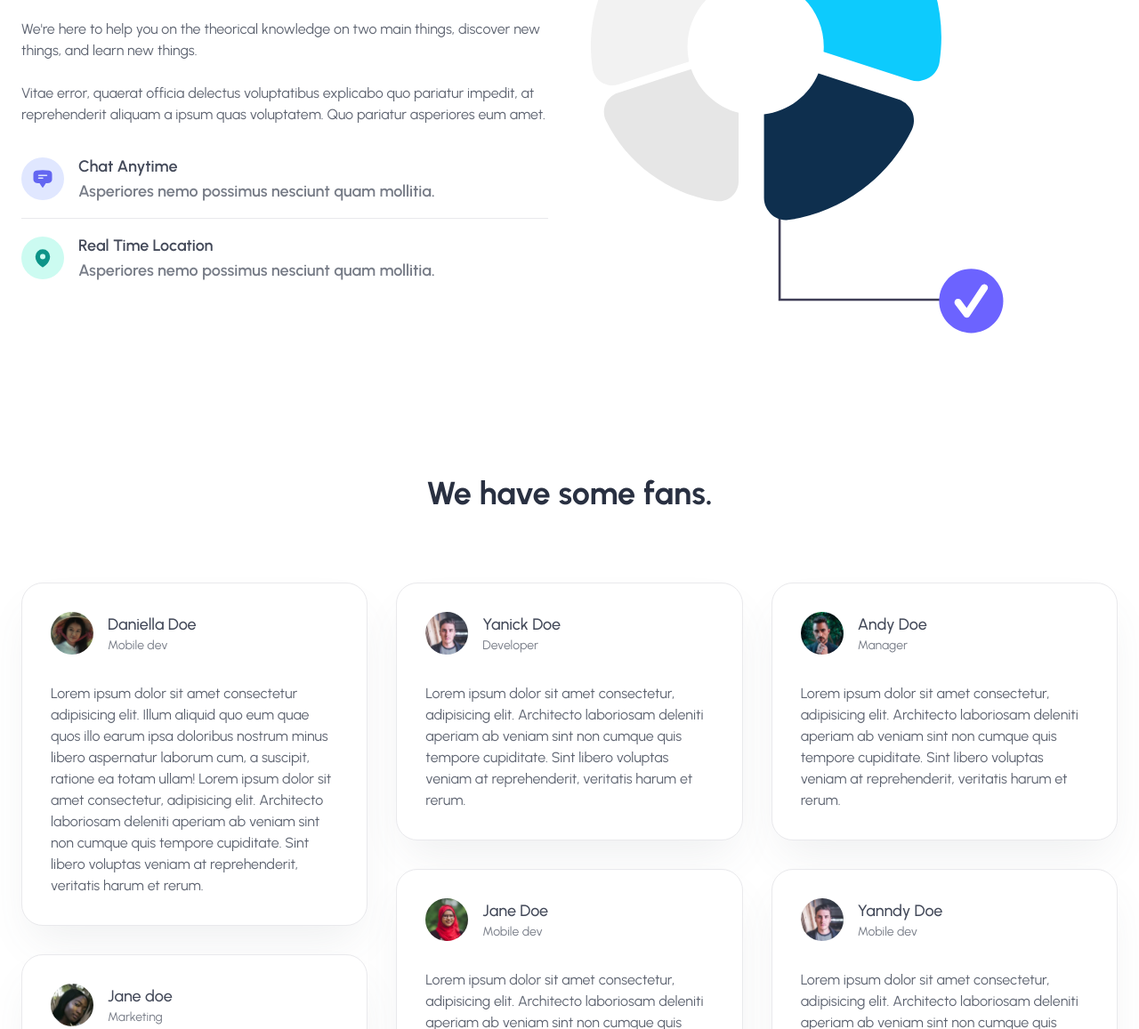
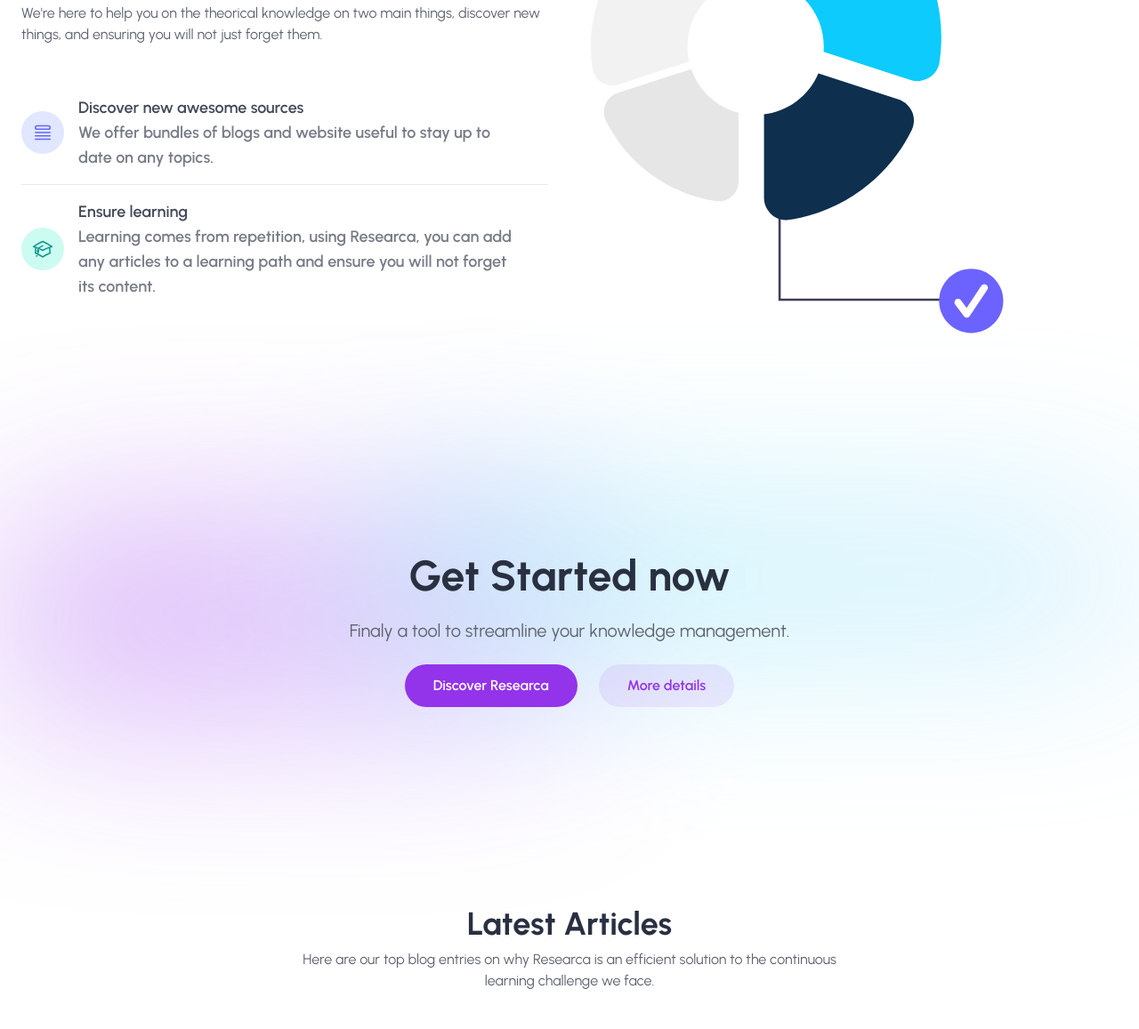
Before and after one commit to researca/landing-page, an Astro site: page / in a window 1280 px wide. Shown: the part 1787-2944 px from the top of the page at 89% size. Built offline with nearby package versions, Linux system fonts and the light colour scheme; Astro itself is replaced by a stand-in of ours.

Commit message:
Changing some stuffs

```diff
--- a/src/components/Blog.astro
+++ b/src/components/Blog.astro
@@ -8,19 +8,18 @@
       <div class="mb-12 space-y-2 text-center">
         <h2 class="text-3xl font-bold text-gray-800 md:text-4xl dark:text-white">Latest Articles</h2>
         <p class="lg:mx-auto lg:w-6/12 text-gray-600 dark:text-gray-300">
-          Quam hic dolore cumque voluptate rerum beatae et quae, tempore sunt, debitis dolorum officia
-          aliquid explicabo? Excepturi, voluptate?
+          Here are our top blog entries on why Researca is an efficient solution to the continuous learning challenge we face.
         </p>
       </div>
       <div class="grid gap-8 md:grid-cols-2 lg:grid-cols-3">
         <div class="group p-6 sm:p-8 rounded-3xl bg-white border border-gray-100 dark:shadow-none dark:border-gray-700 dark:bg-gray-800 bg-opacity-50 shadow-2xl shadow-gray-600/10">
           <div class="relative overflow-hidden rounded-xl">
-            <img src="https://images.unsplash.com/photo-1661749711934-492cd19a25c3?ixlib=rb-1.2.1&ixid=MnwxMjA3fDB8MHxwaG90by1wYWdlfHx8fGVufDB8fHx8&auto=format&fit=crop&w=1674&q=80"
+            <img src="https://images.unsplash.com/photo-1724405143873-cdaa5cac918e?fm=jpg&q=60&w=3000&ixid=M3wxMjA3fDB8MXxhbGx8fHx8fHx8fHwxNzI3Mjc2NDcwfA&auto=format&fit=crop&w=1674&q=80"
             alt="art cover" loading="lazy" width="1000" height="667" class="h-64 w-full object-cover object-top transition duration-500 group-hover:scale-105"/>
           </div>
           <div class="mt-6 relative">
             <h3 class="text-2xl font-semibold text-gray-800 dark:text-white">
-              De fuga fugiat lorem ispum laboriosam expedita.
+              Some details on the 10K hours to become an expert.
             </h3>
             <p class="mt-6 mb-8 text-gray-600 dark:text-gray-300">
               Voluptates harum aliquam totam, doloribus eum impedit atque! Temporibus...
@@ -38,7 +37,7 @@
           </div>
           <div class="mt-6 relative">
             <h3 class="text-2xl font-semibold text-gray-800 dark:text-white">
-              De fuga fugiat lorem ispum laboriosam expedita.
+              What Researca can do to help you become a top tier expert.
             </h3>
             <p class="mt-6 mb-8 text-gray-600 dark:text-gray-300">
               Voluptates harum aliquam totam, doloribus eum impedit atque! Temporibus...
@@ -56,7 +55,7 @@
           </div>
           <div class="mt-6 relative">
             <h3 class="text-2xl font-semibold text-gray-800 dark:text-white">
-              De fuga fugiat lorem ispum laboriosam expedita.
+              Repetition is the key element for learning.
             </h3>
             <p class="mt-6 mb-8 text-gray-600 dark:text-gray-300">
               Voluptates harum aliquam totam, doloribus eum impedit atque! Temporibus...
--- a/src/components/CallToAction.astro
+++ b/src/components/CallToAction.astro
@@ -10,7 +10,7 @@
   </div>
   <Container>
     <div class="relative">
-      <div class="flex items-center justify-center -space-x-2">
+      <!--<div class="flex items-center justify-center -space-x-2">
         <img
           loading="lazy"
           width="400"
@@ -51,11 +51,11 @@
           alt="member photo"
           class="h-8 w-8 rounded-full object-cover"
         />
-      </div>
+      </div>-->
       <div class="mt-6 m-auto space-y-6 md:w-8/12 lg:w-7/12">
         <h1 class="text-center text-4xl font-bold text-gray-800 dark:text-white md:text-5xl">Get Started now</h1>
         <p class="text-center text-xl text-gray-600 dark:text-gray-300">
-          Be part of millions people around the world using tailus in modern User Interfaces.
+          Finaly a tool to streamline your knowledge management.
         </p>
         <div class="flex flex-wrap justify-center gap-6">
           <a
@@ -63,7 +63,7 @@
               class="relative flex h-12 w-full items-center justify-center px-8 before:absolute before:inset-0 before:rounded-full before:bg-primary before:transition before:duration-300 hover:before:scale-105 active:duration-75 active:before:scale-95 sm:w-max"
             >
               <span class="relative text-base font-semibold text-white dark:text-dark"
-                >Get Started</span
+                >Discover Researca</span
               >
             </a>
             <a
@@ -72,7 +72,7 @@
             >
               <span
                 class="relative text-base font-semibold text-primary dark:text-white"
-                >More about</span
+                >More details</span
               >
           </a>
         </div>
--- a/src/components/Stats.astro
+++ b/src/components/Stats.astro
@@ -26,29 +26,29 @@
             Becoming an expert comes from practical and theorical knowledge
           </h2>
           <p class="my-8 text-gray-600 dark:text-gray-300">
-            We're here to help you on the theorical knowledge on two main things, discover new things, and learn new things.<br> <br> Vitae error, quaerat officia delectus voluptatibus explicabo quo pariatur impedit, at reprehenderit aliquam a ipsum quas voluptatem. Quo pariatur asperiores eum amet.
+            We're here to help you on the theorical knowledge on two main things, discover new things, and ensuring you will not just forget them.<br> <br>
           </p>
           <div class="divide-y space-y-4 divide-gray-100 dark:divide-gray-800">
             <div class="mt-8 flex gap-4 md:items-center">
               <div class="w-12 h-12 flex gap-4 rounded-full bg-indigo-100 dark:bg-indigo-900/20">
-                <svg xmlns="http://www.w3.org/2000/svg" viewBox="0 0 24 24" fill="currentColor" class="w-6 h-6 m-auto text-indigo-500 dark:text-indigo-400">
-                  <path fill-rule="evenodd" d="M4.848 2.771A49.144 49.144 0 0112 2.25c2.43 0 4.817.178 7.152.52 1.978.292 3.348 2.024 3.348 3.97v6.02c0 1.946-1.37 3.678-3.348 3.97a48.901 48.901 0 01-3.476.383.39.39 0 00-.297.17l-2.755 4.133a.75.75 0 01-1.248 0l-2.755-4.133a.39.39 0 00-.297-.17 48.9 48.9 0 01-3.476-.384c-1.978-.29-3.348-2.024-3.348-3.97V6.741c0-1.946 1.37-3.68 3.348-3.97zM6.75 8.25a.75.75 0 01.75-.75h9a.75.75 0 010 1.5h-9a.75.75 0 01-.75-.75zm.75 2.25a.75.75 0 000 1.5H12a.75.75 0 000-1.5H7.5z" clip-rule="evenodd" />
+                <svg xmlns="http://www.w3.org/2000/svg" fill="none" viewBox="0 0 24 24" stroke-width="1.5" stroke="currentColor" class="w-6 h-6 m-auto text-indigo-500 dark:text-indigo-400">
+                  <path stroke-linecap="round" stroke-linejoin="round" d="M3.75 12h16.5m-16.5 3.75h16.5M3.75 19.5h16.5M5.625 4.5h12.75a1.875 1.875 0 0 1 0 3.75H5.625a1.875 1.875 0 0 1 0-3.75Z" />
                 </svg>
               </div>
               <div class="w-5/6">
-                <h4 class="font-semibold text-lg text-gray-700 dark:text-indigo-300">Chat Anytime</h3>
-                <p class="text-gray-500 dark:text-gray-400">Asperiores nemo possimus nesciunt quam mollitia.</p>
+                <h4 class="font-semibold text-lg text-gray-700 dark:text-indigo-300">Discover new awesome sources</h3>
+                <p class="text-gray-500 dark:text-gray-400">We offer bundles of blogs and website useful to stay up to date on any topics.</p>
               </div>
             </div>
             <div class="pt-4 flex gap-4 md:items-center">
               <div class="w-12 h-12 flex gap-4 rounded-full bg-teal-100 dark:bg-teal-900/20">
-                <svg xmlns="http://www.w3.org/2000/svg" viewBox="0 0 24 24" fill="currentColor" class="w-6 h-6 m-auto text-teal-600 dark:text-teal-400">
-                  <path fill-rule="evenodd" d="M11.54 22.351l.07.04.028.016a.76.76 0 00.723 0l.028-.015.071-.041a16.975 16.975 0 001.144-.742 19.58 19.58 0 002.683-2.282c1.944-1.99 3.963-4.98 3.963-8.827a8.25 8.25 0 00-16.5 0c0 3.846 2.02 6.837 3.963 8.827a19.58 19.58 0 002.682 2.282 16.975 16.975 0 001.145.742zM12 13.5a3 3 0 100-6 3 3 0 000 6z" clip-rule="evenodd" />
+                <svg xmlns="http://www.w3.org/2000/svg" fill="none" viewBox="0 0 24 24" stroke-width="1.5" stroke="currentColor" class="w-6 h-6 m-auto text-teal-600 dark:text-teal-400">
+                  <path stroke-linecap="round" stroke-linejoin="round" d="M4.26 10.147a60.438 60.438 0 0 0-.491 6.347A48.62 48.62 0 0 1 12 20.904a48.62 48.62 0 0 1 8.232-4.41 60.46 60.46 0 0 0-.491-6.347m-15.482 0a50.636 50.636 0 0 0-2.658-.813A59.906 59.906 0 0 1 12 3.493a59.903 59.903 0 0 1 10.399 5.84c-.896.248-1.783.52-2.658.814m-15.482 0A50.717 50.717 0 0 1 12 13.489a50.702 50.702 0 0 1 7.74-3.342M6.75 15a.75.75 0 1 0 0-1.5.75.75 0 0 0 0 1.5Zm0 0v-3.675A55.378 55.378 0 0 1 12 8.443m-7.007 11.55A5.981 5.981 0 0 0 6.75 15.75v-1.5" />
                 </svg>
               </div>
               <div class="w-5/6">
-                <h4 class="font-semibold text-lg text-gray-700 dark:text-teal-300">Real Time Location</h3>
-                <p class="text-gray-500 dark:text-gray-400">Asperiores nemo possimus nesciunt quam mollitia.</p>
+                <h4 class="font-semibold text-lg text-gray-700 dark:text-teal-300">Ensure learning</h3>
+                <p class="text-gray-500 dark:text-gray-400">Learning comes from repetition, using Researca, you can add any articles to a learning path and ensure you will not forget its content.</p>
               </div>
             </div>
           </div>
--- a/src/components/Testimonials.astro
+++ b/src/components/Testimonials.astro
@@ -3,7 +3,7 @@
 
 ---
 
-<div class="text-gray-600 dark:text-gray-300" id="testimonials">
+<!--<div class="text-gray-600 dark:text-gray-300" id="testimonials">
   <Container>
     <div class="mb-20 space-y-4 px-6 md:px-0">
       <h2 class="text-center text-2xl font-bold text-gray-800 dark:text-white md:text-4xl">
@@ -74,4 +74,4 @@
 
     </div>
   </Container>
-</div>
+</div>-->
```
